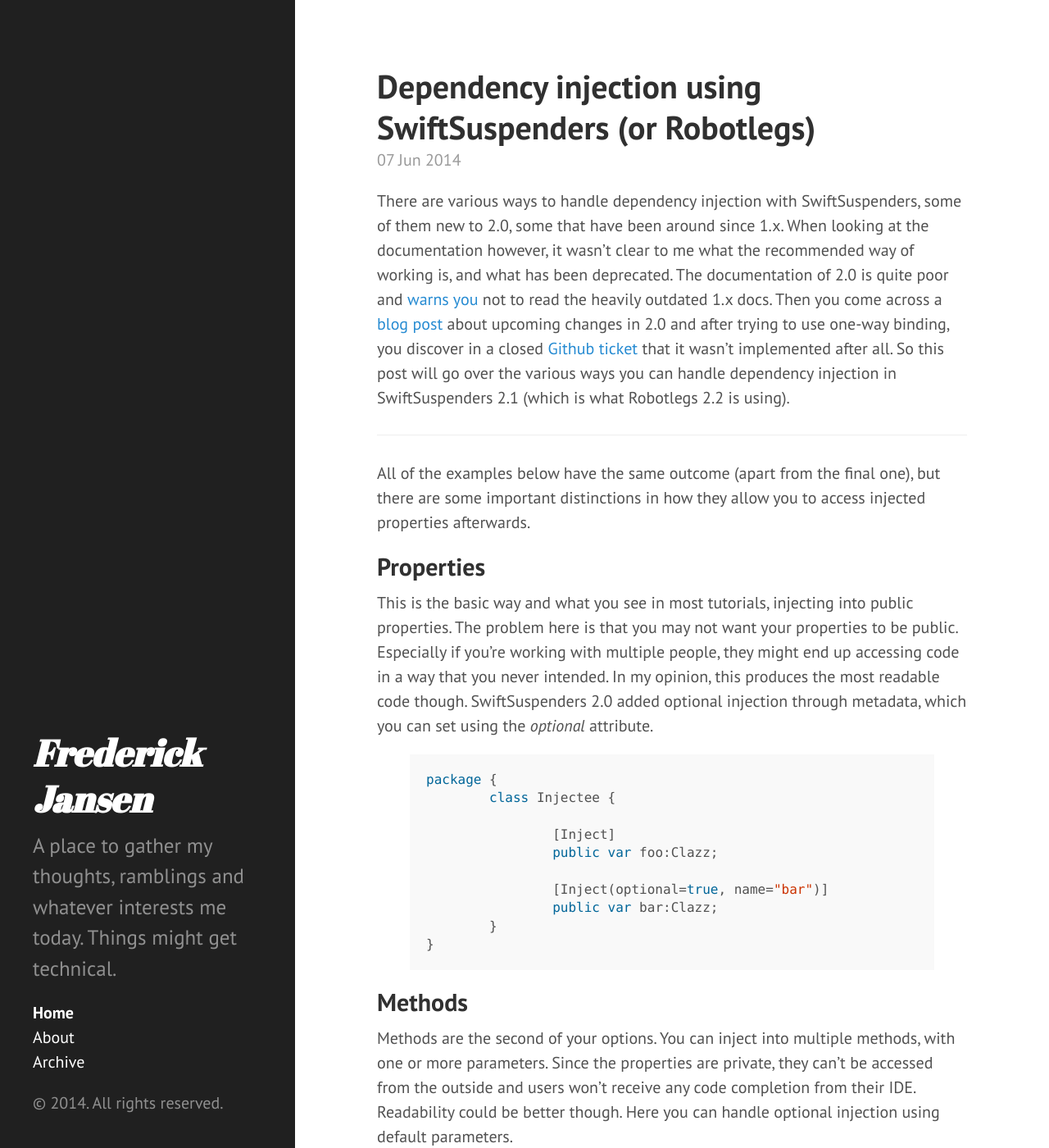
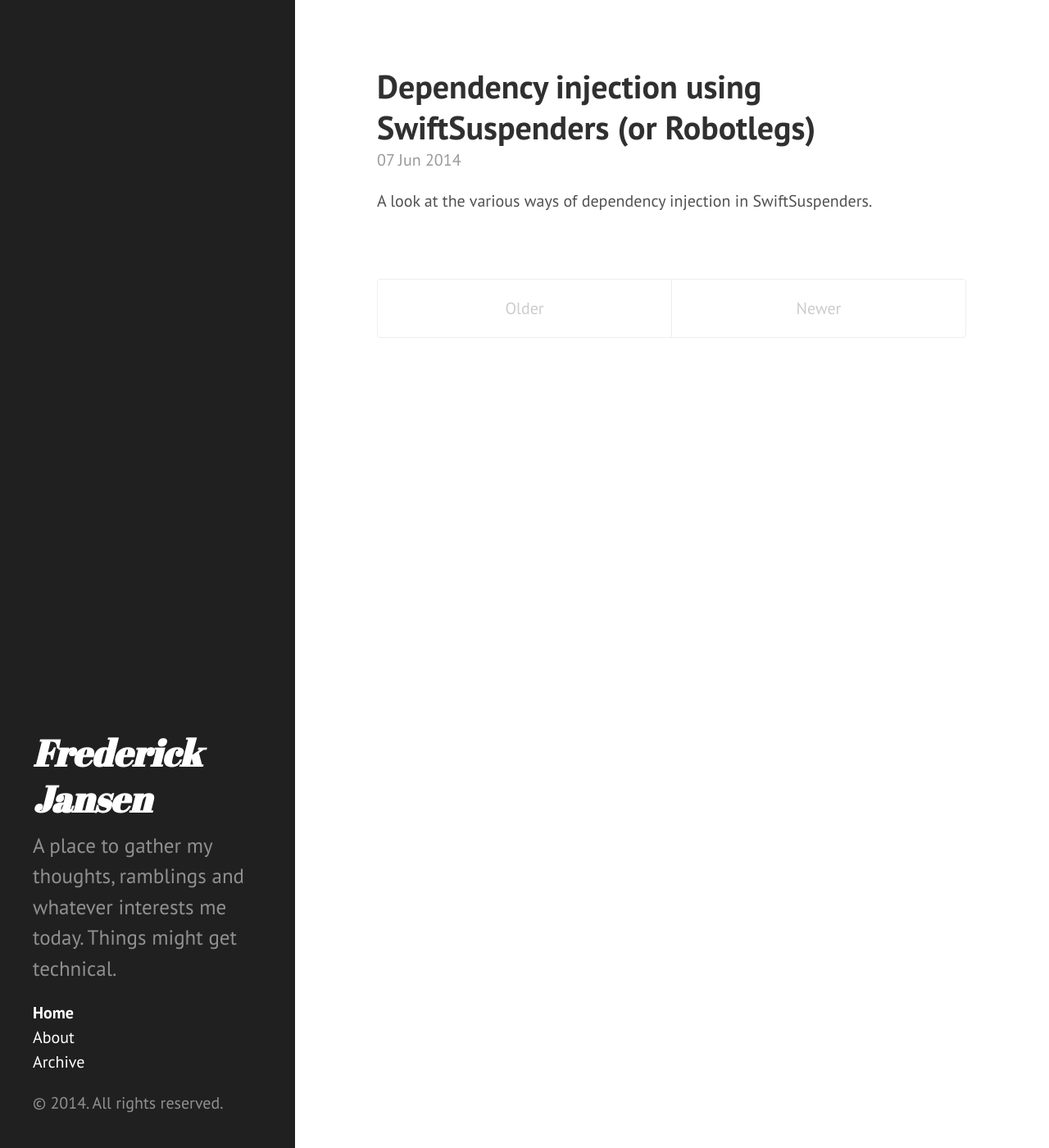
Before and after one commit to frederickjansen/frederickjansen.github.io, a Jekyll site: the page built from index.html, in a window 1280 px wide and 1400 px high. Shown: the whole window at 82% size. Built offline with Jekyll 4.4.1, drawn with Linux system fonts in a browser that asks for light colours; Markdown is read by kramdown in place of the engine named in the settings; the list of posts is cut into pages by our own code; some of the changed text lies outside the part shown.

Commit message:
Posts now use excerpts on the home page

```diff
--- a/_posts/2014-06-07-dependency-injection-swiftsuspenders.md
+++ b/_posts/2014-06-07-dependency-injection-swiftsuspenders.md
@@ -1,6 +1,7 @@
 ---
 layout: post
 title: Dependency injection using SwiftSuspenders (or Robotlegs)
+excerpt: A look at the various ways of dependency injection in SwiftSuspenders.
 ---
 
 There are various ways to handle dependency injection with SwiftSuspenders, some of them new to 2.0, some that have been around since 1.x. When looking at the documentation however, it wasn't clear to me what the recommended way of working is, and what has been deprecated. The documentation of 2.0 is quite poor and [warns you](https://github.com/robotlegs/swiftsuspenders/blob/master/README.md) not to read the heavily outdated 1.x docs. Then you come across a [blog post](http://tillschneidereit.net/2011/02/05/swiftsuspenders-1-6-a-tale-of-small-changes-and-big-plans/) about upcoming changes in 2.0 and after trying to use one-way binding, you discover in a closed [Github ticket](https://github.com/tschneidereit/SwiftSuspenders/issues/44) that it wasn't implemented after all. So this post will go over the various ways you can handle dependency injection in SwiftSuspenders 2.1 (which is what Robotlegs 2.2 is using).
--- a/index.html
+++ b/index.html
@@ -14,7 +14,7 @@
 
     <span class="post-date">{{ post.date | date_to_string }}</span>
 
-    {{ post.content }}
+    {{ post.excerpt }}
   </div>
   {% endfor %}
 </div>
```
